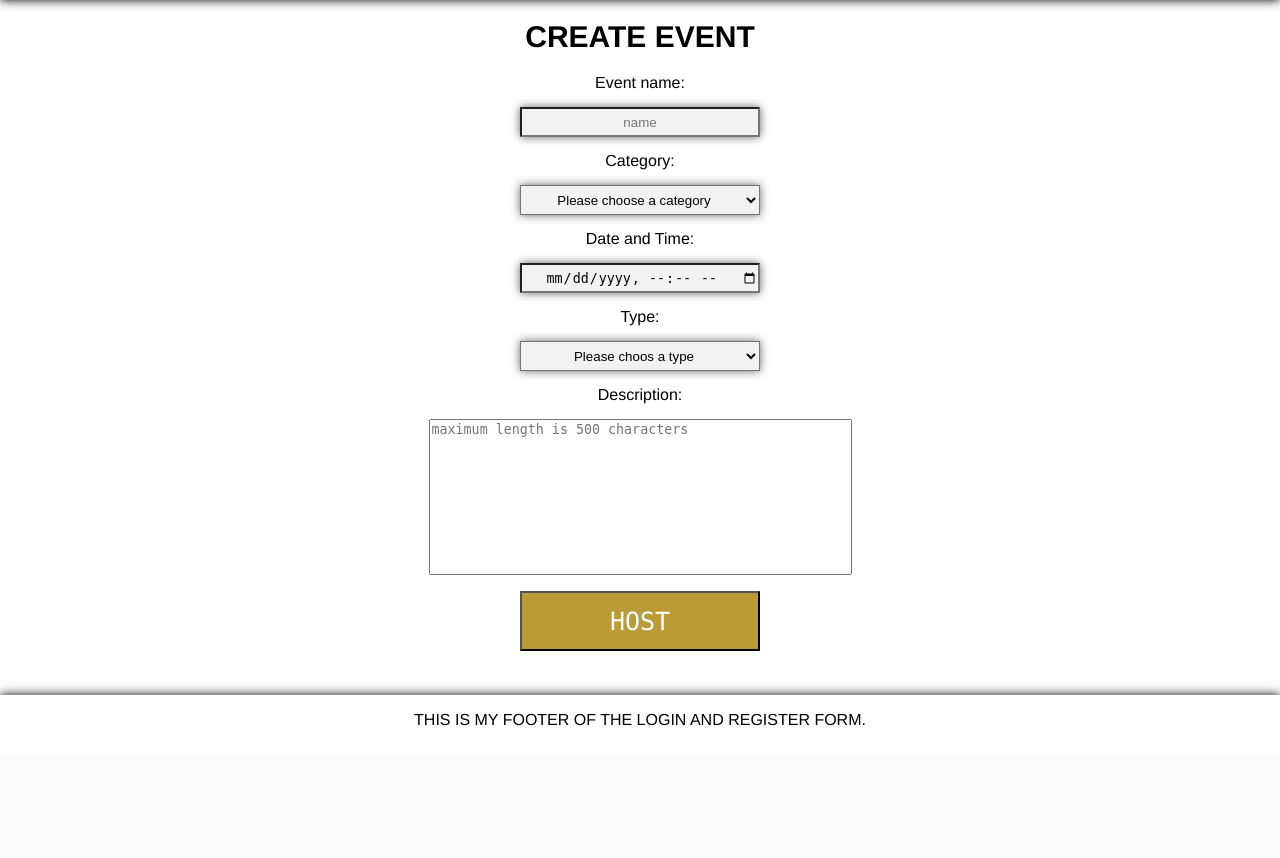
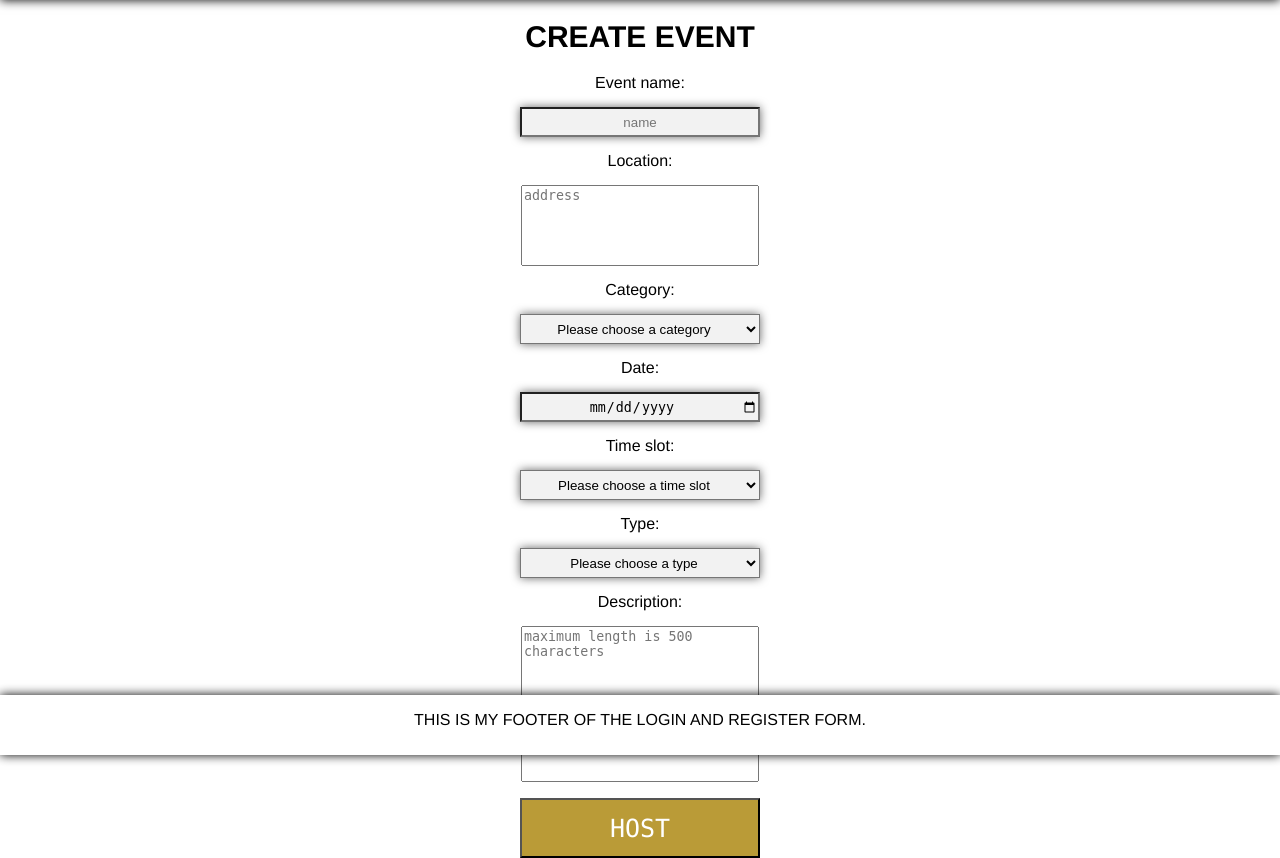
Before and after one commit to maldaranov/university_events, a PHP site: page /create_event.php in a window 1280 px wide. Shown: the part 45-903 px from the top of the page. Before the commit the page ends 771 px from the top, so only its background shows below. Run offline with PHP 8.4, Linux system fonts and the light colour scheme.

Commit message:
create-event.php update

```diff
--- a/create_event.php
+++ b/create_event.php
@@ -10,9 +10,13 @@
             <label for="eName"> Event name: </label>
             <input id="eName" type="text" required size=30 name="eventName" placeholder="name">
 
+            <!-- event location input-->
+            <label for="eLocation"> Location: </label>
+            <textarea id="eLocation" name="eventDescription" rows=5 cols=27 maxlength=500 placeholder="address"></textarea>
+
             <!-- event category input -->
-            <label for="eventCategory"> Category:
-            <select id="eventCategory" name="eventCategory">
+            <label for="eCategory"> Category:
+            <select id="eCategory" name="eventCategory">
                 <option value=""> Please choose a category </option>
                 <option value="social"> social </option>
                 <option value="fundraising"> fundraising </option>
@@ -20,22 +24,36 @@
                 <option value="promotional"> promotional </option>
             </select>
 
-            <!-- event date and time input -->
-            <label for="eventDatetime"> Date and Time: </label>
-            <input id="eventDatetime" type="datetime-local" name="eventDatetime" placeholder="date and time">
+            <!-- event date input -->
+            <label for="eDate"> Date: </label>
+            <input id="eDate" type="date" name="eventDate" placeholder="date">
 
-            <!-- event privacy -->
-            <label for="eventPRivacy"> Type:
-            <select id="eventPrivacy" name="eventPrivacy">
-                <option value=""> Please choos a type </option>
-                <option value="public"> public </option>
-                <option value="private"> private </option>
-                <option value="rso"> rso </option>
+            <!-- event time slot input -->
+            <label for="eTime"> Time slot: </label>
+            <select id="eTime" name="eventTime">
+                <option value=""> Please choose a time slot </option>
+                <option value="1"> 9:00 a.m - 10:00 a.m </option>
+                <option value="2"> 10:00 a.m - 11:00 a.m </option>
+                <option value="3"> 11:00 a.m - 12 p.m </option>
+                <option value="4"> 12 p.m - 1:00 p.m </option>
+                <option value="5"> 1:00 p.m - 2:00 p.m </option>
+                <option value="6"> 2:00 p.m - 3:00 p.m </option>
+                <option value="7"> 3:00 p.m - 4:00 p.m </option>
+                <option value="8"> 4:00 p.m - 5:00 p.m </option>
+                <option value="9"> 5:00 p.m - 6:00 p.m </option>
             </select>
 
-            <!-- event description-->
-            <label for="eventDescription"> Description: </label>
-            <textarea id="eventDescription" name="eventDescription" rows=10 cols=50 maxlength=500 placeholder="maximum length is 500 characters"></textarea>
+            <!-- event privacy input -->
+            <label for="ePrivacy"> Type:
+            <select id="ePrivacy" name="eventPrivacy">
+                <option value=""> Please choose a type </option>
+                <option value="public"> public </option>
+                <option value="rso"> private (RSO) </option>
+            </select>
+
+            <!-- event description input -->
+            <label for="eDescription"> Description: </label>
+            <textarea id="eDescription" name="eventDescription" rows=10 cols=27 maxlength=500 placeholder="maximum length is 500 characters"></textarea>
             <p><button type="submit" name="submit">HOST</button></p>
     </form>
 </div>
```
